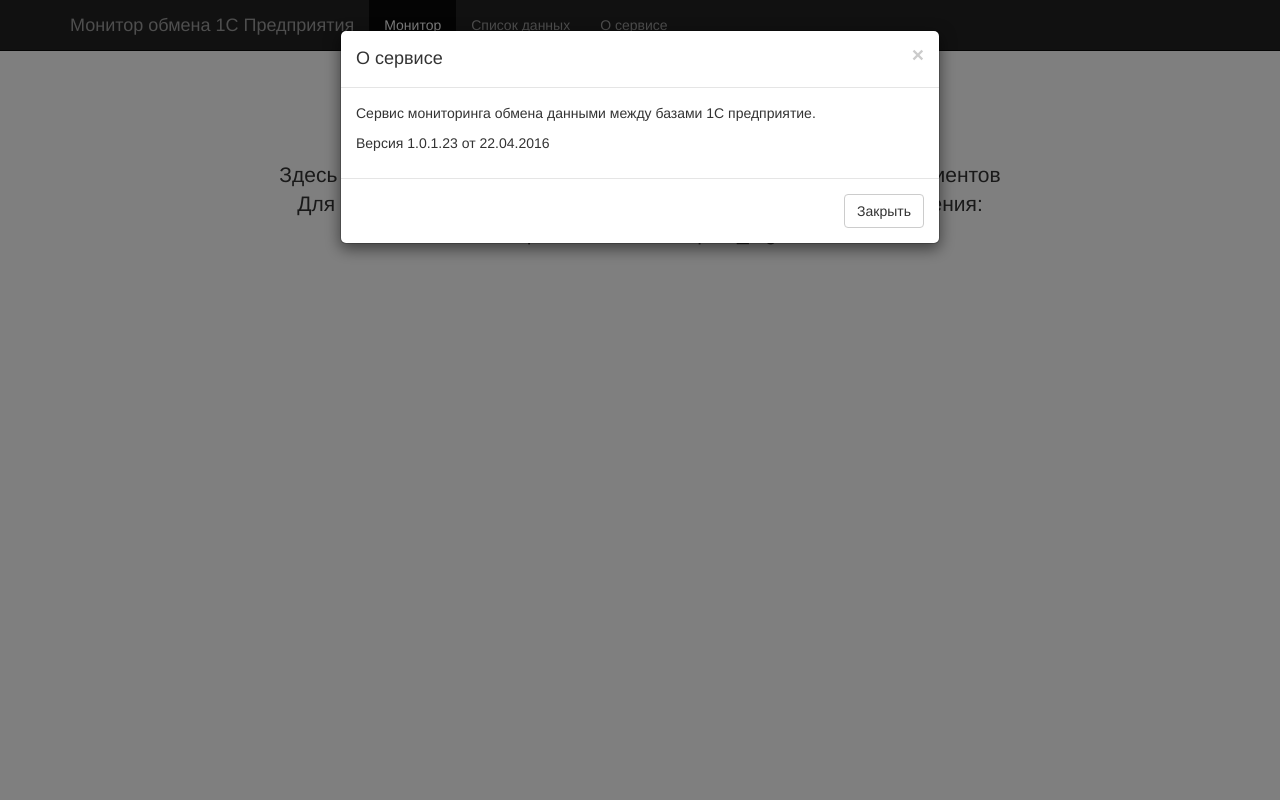
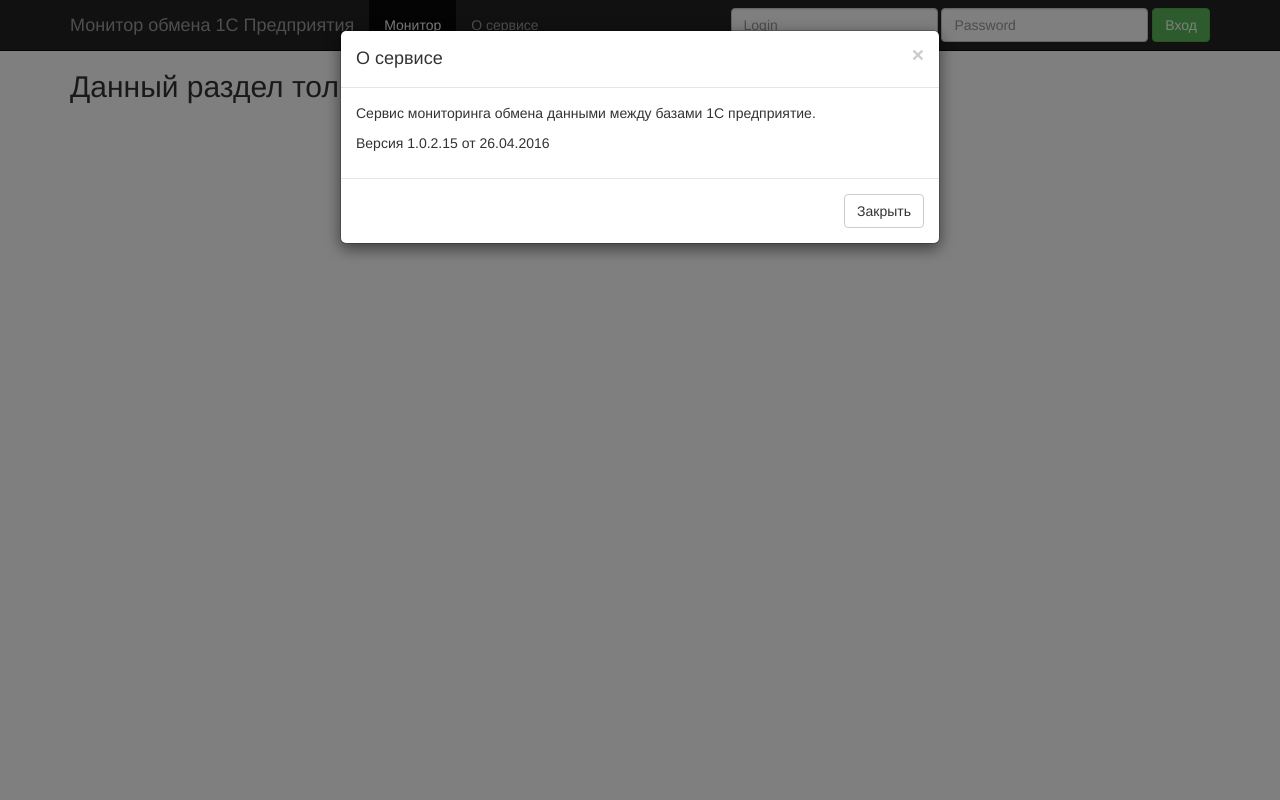
Before and after one commit to bds-orsk/1CMonitorService, a Flask app: template templates/show_log.html in a window 1280 px wide, after a click on "О сервисе". Run offline with Flask 2, Linux system fonts and the light colour scheme; the template is opened without the code that fills it, so the values that code supplies are empty; some libraries are stand-ins or nearby versions.

Commit message:
Add user login in and out

```diff
--- a/server.py
+++ b/server.py
@@ -37,15 +37,39 @@
 @app.route("/")
 def hello(errors=None):
     log_list=False
-    return render_template(u'show_log.html', errors=errors, log_list=log_list)
+    return render_template(u'index.html', errors=errors, log_list=log_list)
 
 @app.route("/log")
-@requires_auth
+#@requires_auth
 def log_items(errors=None):
     log_list=True
     obmenMonitorService= ObmenMonitorService()
     log_items = obmenMonitorService.getObmenLogItems()
     return render_template(u'show_log.html', log_items=log_items, log_list=log_list)
+
+
+@app.route('/login', methods=['POST'])
+def login():
+    error = None
+    if request.method == 'POST':
+        if (request.form['username']=="kwl")&(request.form['password']=="123"):
+            error = u''
+            session['logged_in'] = True
+            session['username'] = request.form['username']
+            return redirect(url_for('hello'))
+        else:
+            error=u'Не верный  логин или пароль'
+            session['logged_in'] = False
+            session['username'] = ''
+            print(request.form.get('password',None))
+            return render_template(u'index.html', errors=error)
+
+
+@app.route('/logout')
+def logout():
+    session.pop('logged_in', None)
+    session.pop('username', '')
+    return redirect(url_for('hello'))
 
 
 @app.route("/post_log", methods=['POST'])
--- a/templates/layout.html
+++ b/templates/layout.html
@@ -38,9 +38,28 @@
         <div id="navbar" class="collapse navbar-collapse">
           <ul class="nav navbar-nav">
             <li class="active"><a href="#">Монитор</a></li>
+            {% if session.logged_in %}
             <li ><a href="{{url_for('log_items')}}">Список данных</a></li>
+            {% endif %}
             <li><a href="#" data-toggle="modal" data-target="#myModal">О сервисе</a></li>
+
+            {% if session.logged_in %}
+              <li><a href="{{url_for('logout')}}">Выход({{session.username}})</a></li>
+              {% endif %}
           </ul>
+
+             {% if not session.logged_in %}
+          <form class="navbar-form navbar-right" role="form" action="{{ url_for('login') }}" method=post>
+            <div class="form-group">
+              <input type="text" name="username" placeholder="Login" class="form-control">
+            </div>
+            <div class="form-group">
+              <input type="password" name="password" placeholder="Password" class="form-control">
+            </div>
+            <button type="submit" class="btn btn-success">Вход</button>
+          </form>
+	  {% endif %}
+
         </div><!--/.nav-collapse -->
       </div>
     </nav>
@@ -51,12 +70,7 @@
 
     <div class="container">
 
-      <div class="starter-template">
-        <h1>Тестовый запуск сервиса</h1>
-        <p class="lead">Здесь в дальнейшем будет отбражена информация об обменах клиентов<br> Для отправки данных на сервер используйте адрес для подключения: <br>
-        	http://localhost:8080/post_log
-        </p>
-      </div>
+
 
         {% block body %}{% endblock %}
 
@@ -73,7 +87,7 @@
       </div>
       <div class="modal-body">
         <p>Сервис мониторинга обмена данными между базами 1С предприятие.</p>
-        <p>Версия 1.0.1.23 от 22.04.2016</p>
+        <p>Версия 1.0.2.15 от 26.04.2016</p>
       </div>
       <div class="modal-footer">
         <button type="button" class="btn btn-default" data-dismiss="modal">Закрыть</button>
--- a/templates/show_log.html
+++ b/templates/show_log.html
@@ -1,5 +1,13 @@
 {% extends "layout.html" %}
 {% block body %}
+
+{% if not session.logged_in %}
+  <div>
+    <h2>
+      Данный раздел только для авторизованных пользователей
+    </h2>
+  </div>
+{% else %}
 
 
       {% if log_list %}
@@ -30,5 +38,5 @@
         {% endfor %}
       </table>
       {% endif %}
-
+{% endif %}
 {% endblock %}
```
Also changed, not shown: templates/index.html (added, +9 -0 lines).
